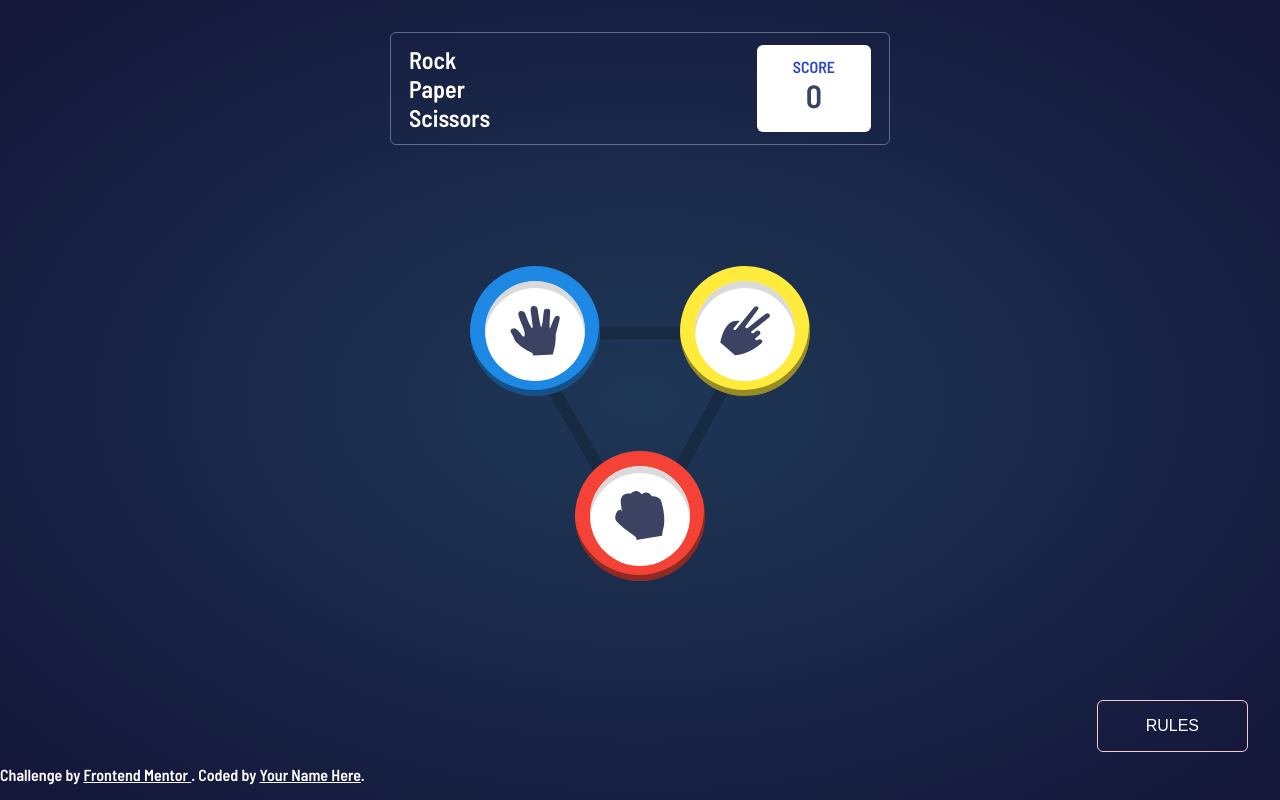
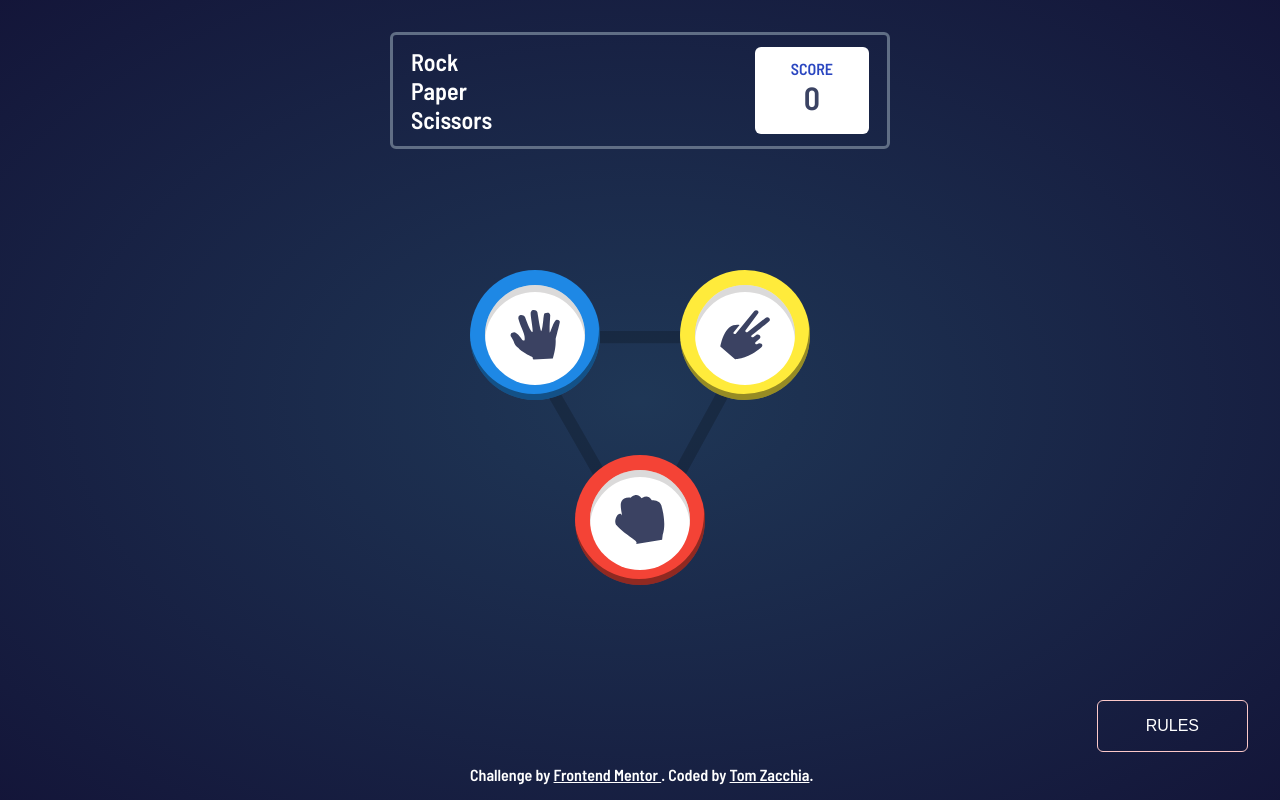
Before and after one commit to tomzacchia/rock-paper-scissors, a website built with webpack: page src/index.html in a window 1280 px wide. Built offline with nearby package versions, Linux system fonts and the light colour scheme.

Commit message:
Fix attribution positioning

```diff
--- a/src/index.html
+++ b/src/index.html
@@ -87,7 +87,8 @@
       Challenge by
       <a href="https://www.frontendmentor.io?ref=challenge" target="_blank">
         Frontend Mentor </a
-      >. Coded by <a href="#">Your Name Here</a>.
+      >. Coded by
+      <a href="https://github.com/tomzacchia" target="_blank">Tom Zacchia</a>.
     </div>
   </body>
 </html>
--- a/src/scss/_header.scss
+++ b/src/scss/_header.scss
@@ -9,7 +9,7 @@
   display: flex;
   justify-content: space-between;
   border-radius: $default-border-radius;
-  border: solid thin $header-outline;
+  border: solid 3px $header-outline;
   color: white;
 }
 
--- a/src/scss/styles.scss
+++ b/src/scss/styles.scss
@@ -21,6 +21,8 @@ p {
 .attribution {
   position: fixed;
   bottom: 1rem;
+  left: 50%;
+  margin-left: -170px;
   color: white;
 }
 
```
